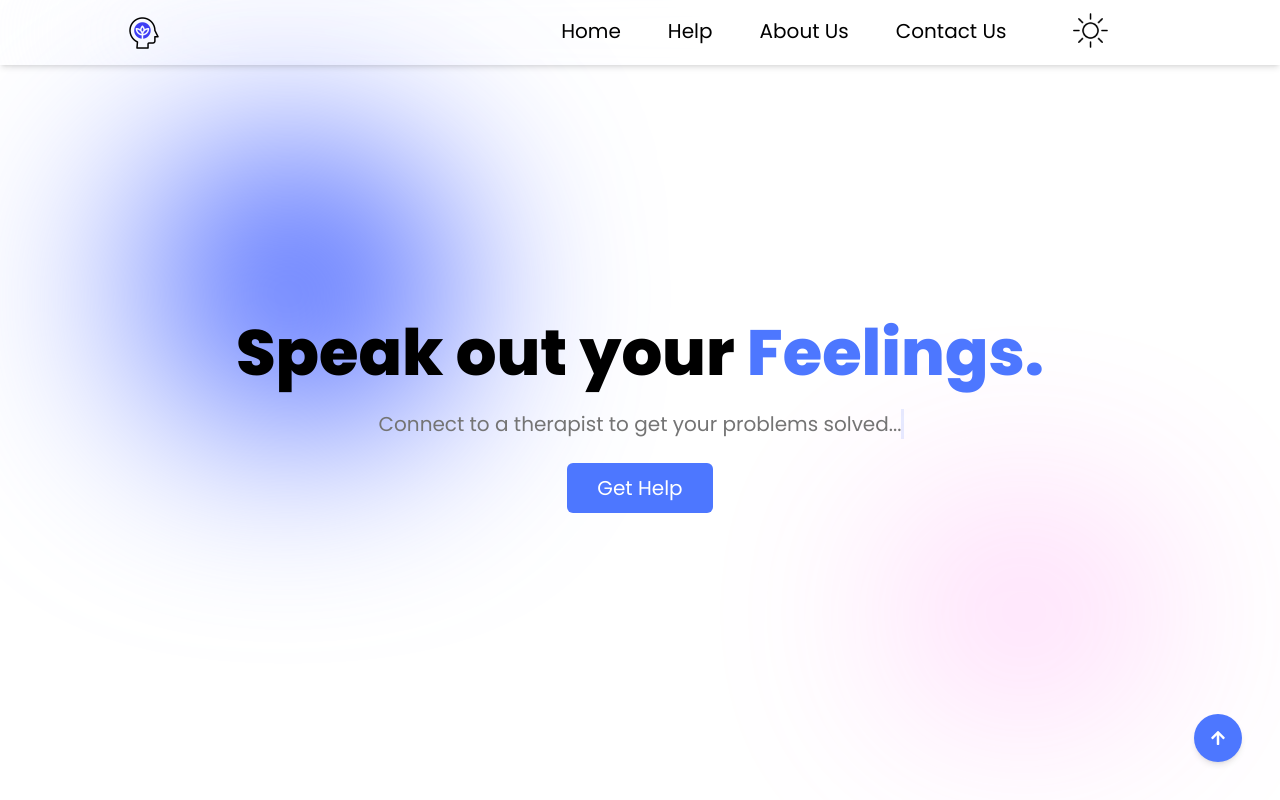
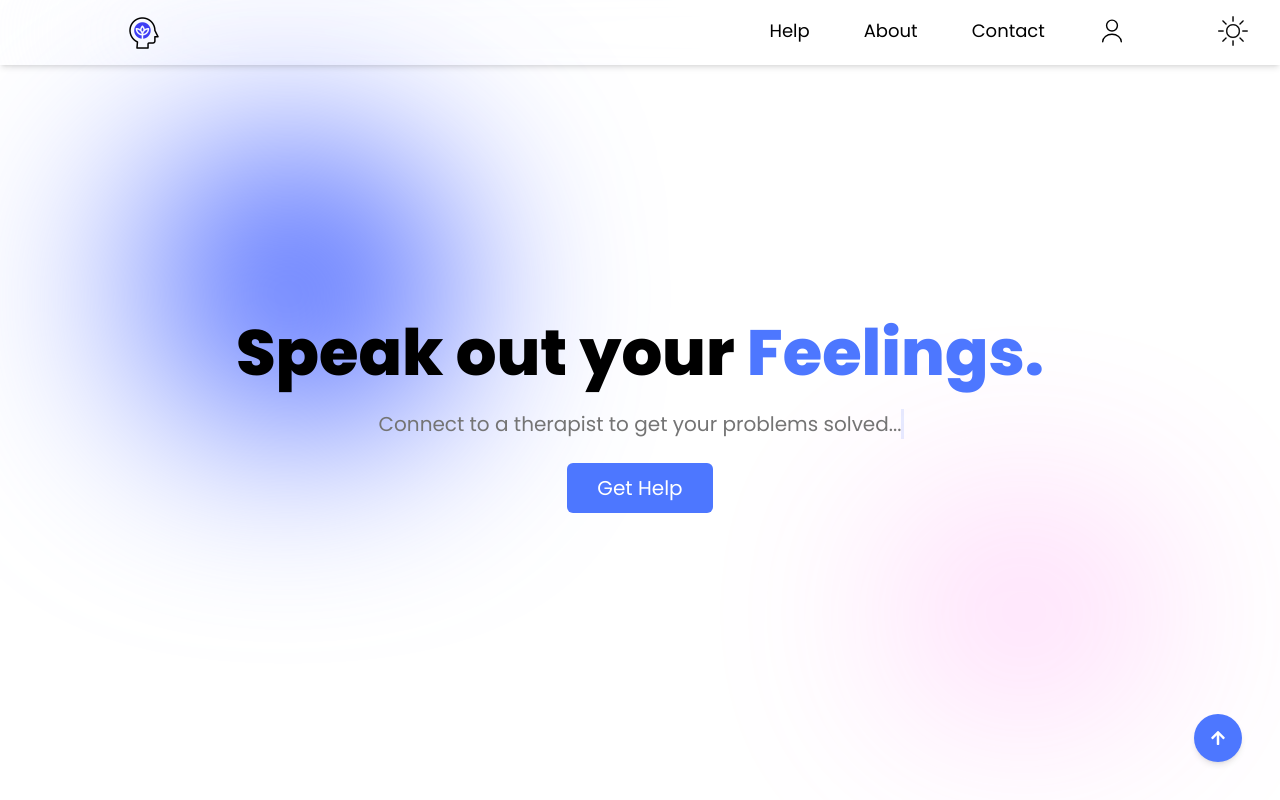
Before and after one commit to prathmesh-ka-github/Mental-Health-Platform, a React (Vite) app: page / in a window 1280 px wide. Shown: the top 800 px of the page. Built offline with nearby package versions, Linux system fonts and the light colour scheme.

Commit message:
added useraccount icon in navbar. theme btn on navbar changed. added the withwithus section. and one more gradient blob, 11th

```diff
--- a/package.json
+++ b/package.json
@@ -11,7 +11,6 @@
   "dependencies": {
     "react": "^18.2.0",
     "react-dom": "^18.2.0",
-    "swiper": "^11.2.8",
     "web-vitals": "^3.0.4"
   },
   "devDependencies": {
--- a/src/App.jsx
+++ b/src/App.jsx
@@ -8,6 +8,7 @@ import Solutions from './components/Solutions';
 import Info from './components/Info';
 import Top from './components/Top';
 import TheySay from './components/TheySay';
+import WorkWithUs from './components/WorkWithUs';
 
 function App() {
   return (
@@ -19,6 +20,7 @@ function App() {
       <Faq/>
       <Solutions/>
       <TheySay/>
+      <WorkWithUs/>
       <BackGradients/>
       <div id="test-space" className="h-[5000px]"></div>
     </div>
--- a/src/components/BackGradients.jsx
+++ b/src/components/BackGradients.jsx
@@ -13,6 +13,7 @@ const BackGradients = () => {
             <div className="absolute z-0 gradient__blue rounded-full w-[20%] h-[25%] right-[10vw] top-[550vh] "></div>
             <div className="absolute z-0 gradient__pink rounded-full w-[20%] h-[25%] left-[10vw] top-[630vh] "></div>
             <div className="absolute z-0 gradient__blue rounded-full w-[20%] h-[25%] right-[10vw] top-[700vh] "></div>
+            <div className="absolute z-0 gradient__blue rounded-full w-[20%] h-[25%] left-[10vw] top-[800vh] "></div>
 
 
 
--- a/src/components/NavBar.jsx
+++ b/src/components/NavBar.jsx
@@ -2,22 +2,27 @@ import React from 'react'
 
 const NavBar = () => {
     return (
-    <div className="z-20 mobile:px-10 lg:px-[10vw] lg:text-[20px] lg:h-[65px] mobile:h-[70px] w-[100vw] flex items-center justify-between font-normal shadow-md fixed nav-light txt-light">
+        <div className="z-20 mobile:px-10 lg:px-[10vw] lg:text-[18px] lg:h-[65px] mobile:h-[70px] w-[100vw] flex items-center justify-between font-normal shadow-md fixed nav-light txt-light">
             <div className="cursor-pointer mobile:w-10 lg:w-[2.5vmax] md:w-10 ">
                 <img id="logo" src="./assets/icons8-mental-health-64 (1).png" alt="logos" />
             </div>
-      <ul className="lg:justify-around w-[60%] md:justify-between items-center sm:flex hidden">
-        <li className="list-none inline-block border-b-4 border-opacity-0 hover:border-opacity-100 border-blue-600 cursor-pointer p-1 transition-all ">Home</li>
-        <li className="list-none inline-block border-b-4 border-opacity-0 hover:border-opacity-100 border-blue-600 cursor-pointer p-1 transition-all">Help</li>
-        <li className="list-none inline-block border-b-4 border-opacity-0 hover:border-opacity-100 border-blue-600 cursor-pointer p-1 transition-all">About Us</li>
-        <li className="list-none inline-block border-b-4 border-opacity-0 hover:border-opacity-100 border-blue-600 cursor-pointer p-1 transition-all">Contact Us</li>
-        <li className="list-none mx-4 my-2 py-1 border-b-4 border-opacity-0 hover:border-opacity-100 border-blue-600 cursor-pointer transition-all">
-          <button onClick={window['theme']} className="text-center justify-center flex">
-            <img className="w-[35px]" src="./assets/icons8-sun-100.png" alt="sun" id="icon" />
-          </button>
+            <ul className="lg:justify-around h-[100%] w-[40%] md:justify-between items-center sm:flex hidden">
+                <li className="list-none h-[100%] content-center inline-block border-b-4 border-opacity-0 hover:border-opacity-100 border-blue-600 cursor-pointer p-2 transition-all">Help</li>
+                <li className="list-none h-[100%] content-center inline-block border-b-4 border-opacity-0 hover:border-opacity-100 border-blue-600 cursor-pointer p-2 transition-all">About</li>
+                <li className="list-none h-[100%] content-center inline-block border-b-4 border-opacity-0 hover:border-opacity-100 border-blue-600 cursor-pointer p-2 transition-all">Contact</li>
+                <li className="list-none h-[100%] content-center inline-block border-b-4 border-opacity-0 hover:border-opacity-100 border-blue-600 cursor-pointer p-2 transition-all">
+                    <svg className='usersvg' width="26px" height="26px" viewBox="0 0 24 24" fill="none" xmlns="http://www.w3.org/2000/svg">
+                        <path d="M12 12C14.7614 12 17 9.76142 17 7C17 4.23858 14.7614 2 12 2C9.23858 2 7 4.23858 7 7C7 9.76142 9.23858 12 12 12Z" stroke-width="1.3" stroke-linecap="round" stroke-linejoin="round" />
+                        <path d="M20.5899 22C20.5899 18.13 16.7399 15 11.9999 15C7.25991 15 3.40991 18.13 3.40991 22" stroke-width="1.3" stroke-linecap="round" stroke-linejoin="round" />
+                    </svg>
                 </li>
             </ul>
-      <div className="justify-end items-center sm:hidden w-8">
+            <div className="absolute sm:flex hidden lg:block right-6 h-[100%] content-center p-2 border-b-4 border-opacity-0 hover:border-opacity-100 border-blue-600 cursor-pointer transition-all">
+                <button onClick={window['theme']} className="text-center justify-center flex">
+                    <img className="w-[30px]" src="./assets/icons8-sun-100.png" alt="sun" id="icon" />
+                </button>
+            </div>
+            <div className="h-[100%] content-center justify-end items-center sm:hidden w-8">
                 <img id="menu" alt='hambuger menu' src="./assets/menu-light.png" />
             </div>
 
--- a/src/components/TheySay.jsx
+++ b/src/components/TheySay.jsx
@@ -1,7 +1,6 @@
 import React from 'react'
 import { useEffect, useState } from 'react';
-import { Swiper, SwiperSlide } from 'swiper/react';
-import 'swiper/css';
+// import 'swiper/css';
 
 import men1 from '../../public/assets/men1.jpg'
 import men2 from '../../public/assets/men2.jpg'
--- /dev/null
+++ b/src/components/WorkWithUs.jsx
@@ -0,0 +1,20 @@
+import React from 'react'
+
+const WorkWithUs = () => {
+    return (
+        <div className='flex flex-col items-center my-40 z-10 relative'>
+            <div className='lg:text-[50px] font-bold txt-light'>
+                <span className='txt-main'>Work</span> with us
+            </div>
+            <div className="txt-ternary-light lg:text-[20px] mt-3 md:flex-row flex mobile:flex-col mobile:w-[250px] md:w-auto text-center mobile:items-center justify-center">
+                <div>If you are a therapist, we need you in our mission. Let's make a change!</div>
+            </div>
+
+            <button className="text-white back-main px-[30px] py-[10px] mt-4 rounded-md text-[20px] hover:bg-blue-400 active:bg-blue-500 transition-all" >
+                Register
+            </button>
+        </div>
+    )
+}
+
+export default WorkWithUs
--- a/src/index.css
+++ b/src/index.css
@@ -5,6 +5,9 @@
 body {
   font-family: 'Poppins', sans-serif;
   margin: 0;
+}
+.usersvg {
+  stroke: var(--secondary-color);
 }
 /*------------------------------------------------------------CSS VARIABLES FOR DARK MODE-------------------------------------------------------*/
 :root {
```
Also changed, not shown: public/assets/useraccounticon.svg (added), 1 other file (tests, documents, lock files or other folders). Lines whose indentation alone changed are shown as unchanged.
